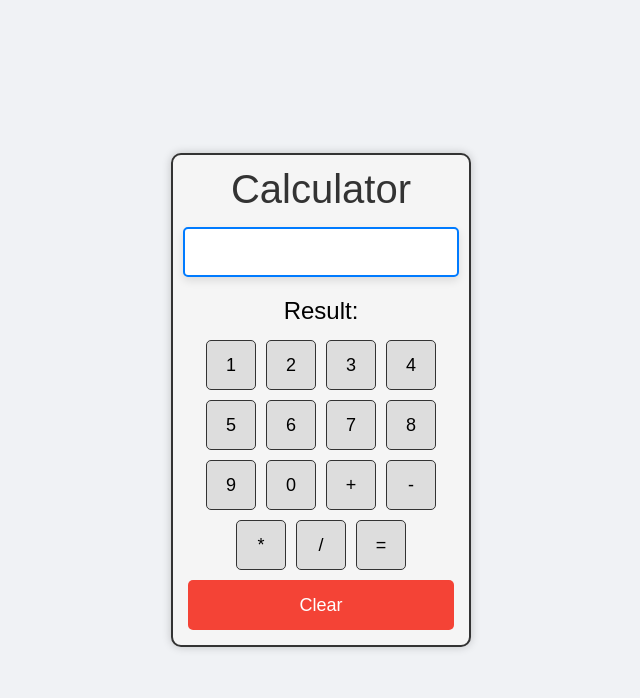
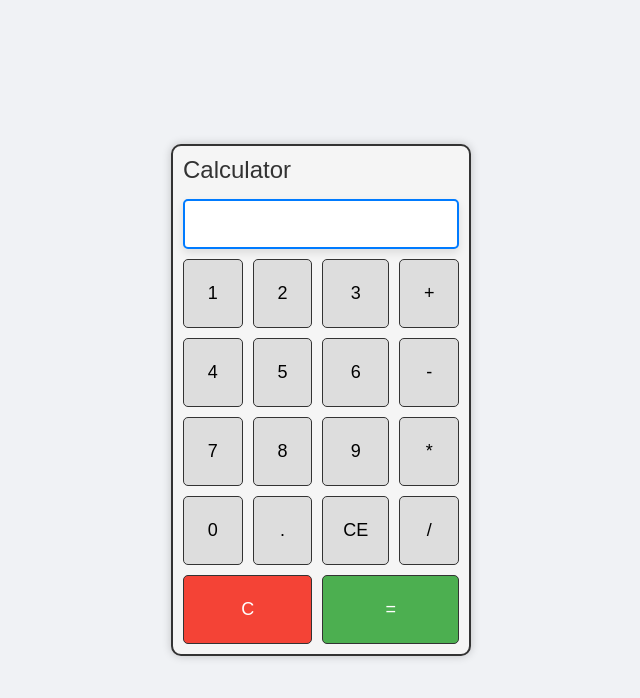
Before and after one commit to vasadisasidhar/Practice, a React (Create React App) app: page / in a window 1280 px wide. Shown: the top 698 px of the page, without its empty margins (319-959 px from the left). Built offline with nearby package versions, Linux system fonts and the light colour scheme.

Commit message:
5th Commit

```diff
--- a/src/Components/Sampleprojects/Calculator/Calculator.css
+++ b/src/Components/Sampleprojects/Calculator/Calculator.css
@@ -5,67 +5,63 @@
     border-radius: 10px;
     box-shadow: 0 0 10px rgba(0,0,0,0.2);
     padding: 10px;
-    text-align: center;
     background: #f5f5f5;
+}
+
+h1 {
+    font-size: 24px;
+    margin-bottom: 10px;
 }
 
 .input {
     width: 100%;
     padding: 10px;
-    font-size: 18px;
+    font-size: 24px;
     border: 2px solid #333;
     border-radius: 5px;
     margin-bottom: 10px;
+    text-align: right;
+    box-sizing: border-box;
+}
+
+.buttons {
+    display: grid;
+    grid-template-columns: repeat(4, 1fr);
+    gap: 10px;
 }
 
 .button {
-    width: 50px;
-    height: 50px;
-    margin: 5px;
+    width: 100%;
+    padding: 20px;
     font-size: 18px;
     border: 1px solid #333;
     border-radius: 5px;
     background: #ddd;
     cursor: pointer;
     transition: background 0.3s ease;
+    box-sizing: border-box;
 }
 
 .button:hover {
     background: #ccc;
 }
 
-.result-button {
-    width: 100%;
-    height: 50px;
-    font-size: 18px;
-    background: #4CAF50;
-    color: white;
-    border: none;
-}
-
-.result-button:hover {
-    background: #45a049;
-}
-
 .clear-button {
-    width: 100%;
-    height: 50px;
+    grid-column: span 2;
     background: #f44336;
     color: white;
-    border: none;
 }
 
 .clear-button:hover {
     background: #e53935;
 }
 
-.buttons {
-    display: flex;
-    flex-wrap: wrap;
-    justify-content: center;
+.result-button {
+    grid-column: span 2;
+    background: #4CAF50;
+    color: white;
 }
 
-.result {
-    font-size: 24px;
-    margin: 10px 0;
+.result-button:hover {
+    background: #45a049;
 }
--- a/src/Components/Sampleprojects/Calculator/Calculatordemo.jsx
+++ b/src/Components/Sampleprojects/Calculator/Calculatordemo.jsx
@@ -1,47 +1,34 @@
 import React, { useState } from 'react';
 import './Calculator.css';
 
-const numbers =[1, 2, 3, 4, 5, 6, 7, 8, 9, 0]
-const operators = ['+', '-', '*', '/']
-
+const buttons = [1, 2, 3, '+', 4, 5, 6, '-', 7, 8,9, '*', 0, '.','CE','/'];
 const Calculatordemo = () => {
     const [input, setInput] = useState('');
-    const [result, setResult] = useState('');
-
     const handleButtonClick = (value) => {
         setInput(prev => prev + value);
     };
 
     const handleResultClick = () => {
         try {
-            setResult(eval(input));
+            setInput(eval(input));
         } catch {
-            setResult('Error');
+            setInput('Error');
         }
     };
-
     const handleClearClick = () => {
         setInput('');
-        setResult('');
     };
 
     return (
         <div className="calculator">
             <h1>Calculator</h1>
-            <input type="text"className="input"value={input}onChange={(e) => setInput(e.target.value)}/>
-            <h2 className="result">Result: {result}</h2>
-
+            <input type="text"className="input"value={input}onChange={(e) => setInput(e.target.value)}readOnly/>
             <div className="buttons">
-            {numbers.map(num => (
-                <button key={num} className="button" onClick={() => handleButtonClick(num)}>{num}</button>
-                    ))}
-
-            {operators.map(op => (
-                <button key={op} className="button" onClick={() => handleButtonClick(op)}>{op}</button>
+                {buttons.map((e) => (
+                    <button className="button" onClick={() => handleButtonClick(e)}>{e}</button>
                 ))}
-
-                <button className="button" onClick={handleResultClick}>=</button>
-                <button className="button clear-button" onClick={handleClearClick}>Clear</button>
+                <button className='button clear-button' onClick={handleClearClick}>C</button>
+                <button className="button result-button" onClick={handleResultClick}>=</button>
             </div>
         </div>
     );
```
